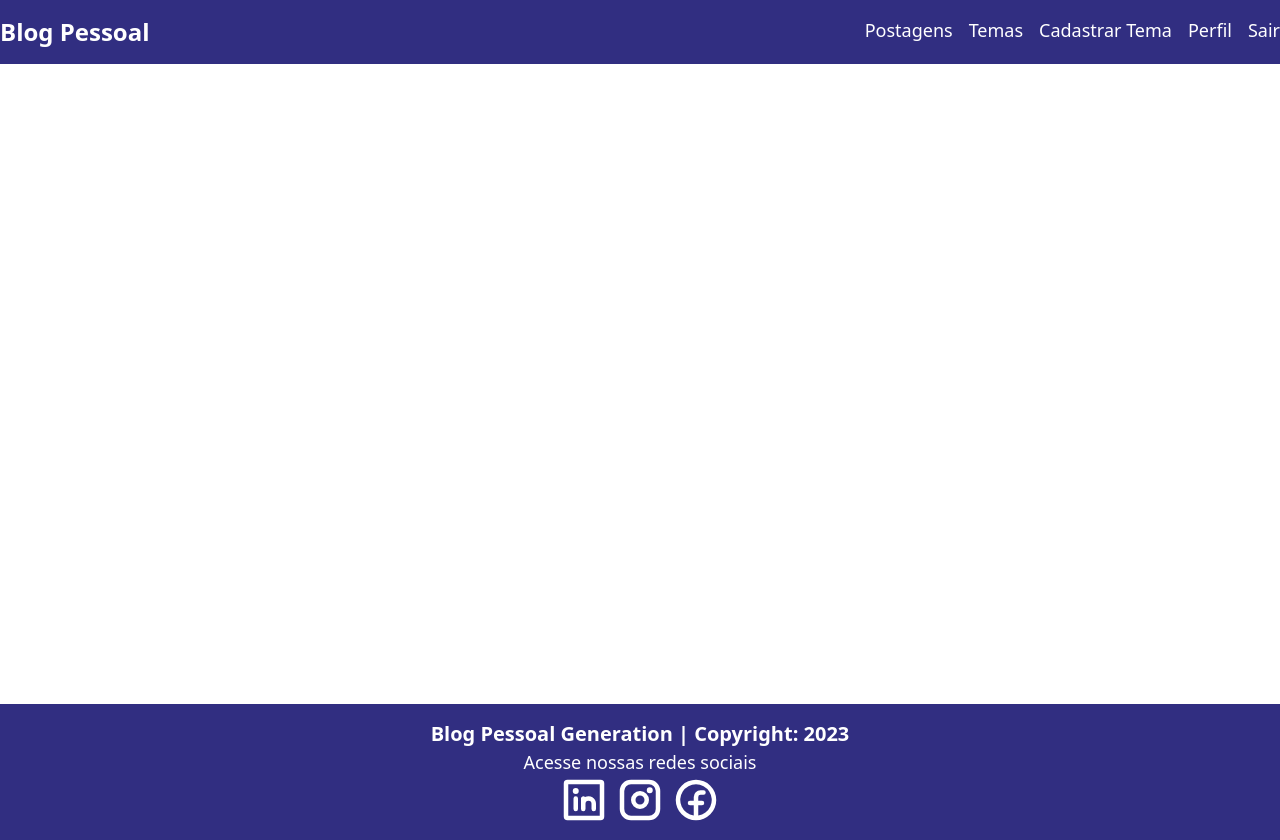
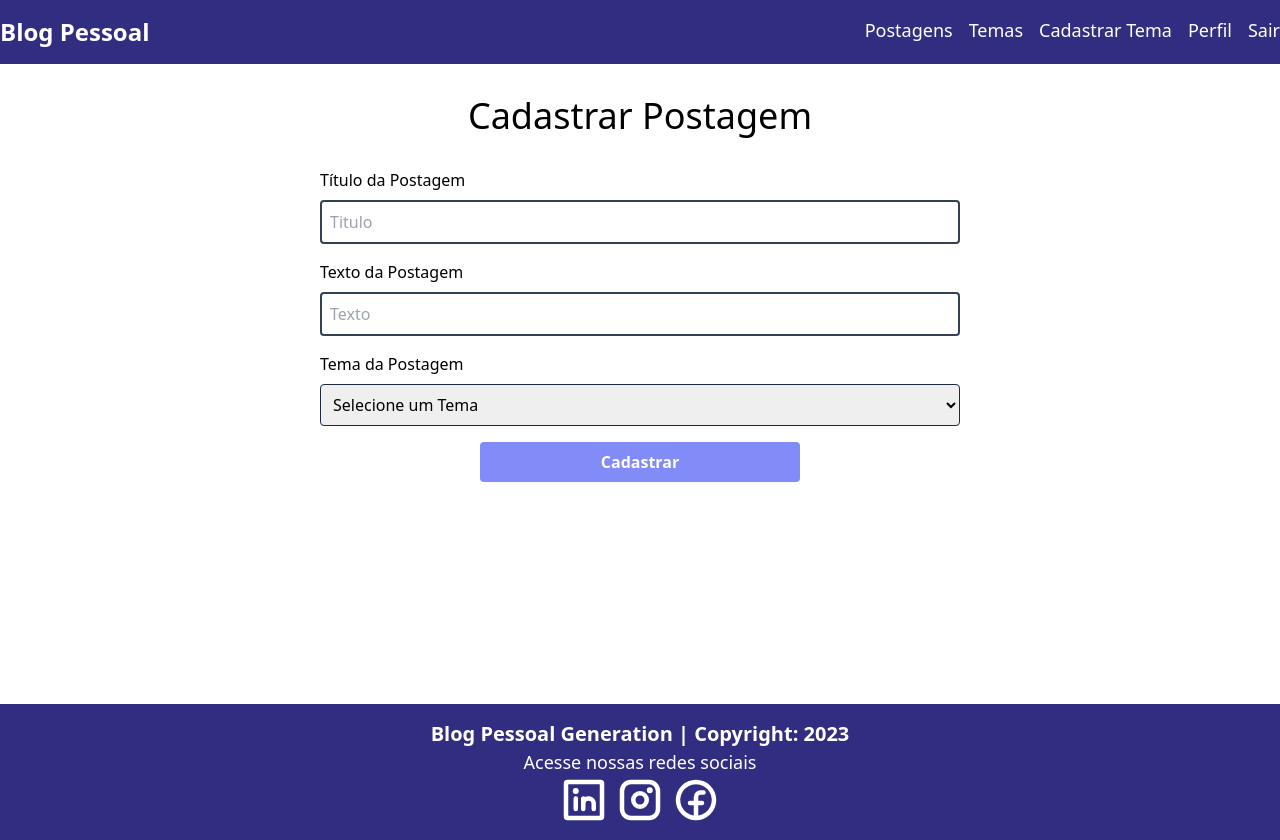
Before and after one commit to Yuri-stack/BlogPessoalReact_Fonte, a React (Vite) app: page /cadastroPostagem in a window 1280 px wide. Built offline with nearby package versions, Linux system fonts and the light colour scheme.

Commit message:
Feat.: Componente Adicionado

```diff
--- a/package.json
+++ b/package.json
@@ -15,7 +15,8 @@
     "react": "^18.2.0",
     "react-dom": "^18.2.0",
     "react-loader-spinner": "^5.4.5",
-    "react-router-dom": "6.10.0"
+    "react-router-dom": "6.10.0",
+    "reactjs-popup": "^2.0.5"
   },
   "devDependencies": {
     "@types/react": "^18.2.15",
--- a/src/App.tsx
+++ b/src/App.tsx
@@ -10,6 +10,7 @@
 import FormularioTema from './components/temas/formularioTema/FormularioTema';
 import DeletarTema from './components/temas/deletarTema/DeletarTema';
 import ListaPostagens from './components/postagens/listaPostagens/ListaPostagens';
+import FormularioPostagem from './components/postagens/formularioPostagem/FormularioPostagem';
 
 function App() {
     return (
@@ -27,6 +28,8 @@
                         <Route path="/editarTema/:id" element={<FormularioTema />} />
                         <Route path="/deletarTema/:id" element={<DeletarTema />} />
                         <Route path="/postagens" element={<ListaPostagens />} />
+                        <Route path="/cadastroPostagem" element={<FormularioPostagem />} />
+                        <Route path="/editarPostagem/:id" element={<FormularioPostagem />} />
                     </Routes>
                 </div>
                 <Footer />
--- /dev/null
+++ b/src/components/postagens/formularioPostagem/FormularioPostagem.tsx
@@ -0,0 +1,50 @@
+function FormularioPostagem() {
+    return (
+        <div className="container flex flex-col mx-auto items-center">
+            <h1 className="text-4xl text-center my-8">Cadastrar Postagem</h1>
+
+            <form className="flex flex-col w-1/2 gap-4">
+                <div className="flex flex-col gap-2">
+                    <label htmlFor="titulo">Título da Postagem</label>
+                    <input
+                        type="text"
+                        placeholder="Titulo"
+                        name="titulo"
+                        required
+                        className="border-2 border-slate-700 rounded p-2"
+                    />
+                </div>
+                <div className="flex flex-col gap-2">
+                    <label htmlFor="titulo">Texto da Postagem</label>
+                    <input
+                        type="text"
+                        placeholder="Texto"
+                        name="texto"
+                        required
+                        className="border-2 border-slate-700 rounded p-2"
+                    />
+                </div>
+                <div className="flex flex-col gap-2">
+                    <p>Tema da Postagem</p>
+                    <select name="tema" id="tema" className='border p-2 border-slate-800 rounded' >
+                        <option value="" selected disabled>Selecione um Tema</option>
+
+                        <>
+                            <option>tema1</option>
+                        </>
+
+                    </select>
+                </div>
+                <button
+                    type='submit'
+                        className='rounded disabled:bg-slate-200 bg-indigo-400
+                            hover:bg-indigo-800 text-white font-bold w-1/2 mx-auto block py-2'
+                >
+                    Cadastrar
+                </button>
+            </form>
+        </div>
+    );
+}
+
+export default FormularioPostagem;
--- /dev/null
+++ b/src/components/postagens/modalPostagem/ModalPostagem.css
@@ -0,0 +1,4 @@
+.popup-content {
+    border-radius: 1rem;
+    padding-bottom: 2rem;
+}
--- /dev/null
+++ b/src/components/postagens/modalPostagem/ModalPostagem.tsx
@@ -0,0 +1,25 @@
+import Popup from 'reactjs-popup';
+import FormularioPostagem from '../formularioPostagem/FormularioPostagem';
+
+import 'reactjs-popup/dist/index.css';
+import './ModalPostagem.css'
+
+function ModalPostagem() {
+    return (
+        <>
+            <Popup
+                trigger={
+                    <button
+                        className='border rounded px-4 py-2 hover:bg-white hover:text-indigo-800'>
+                        Nova Postagem
+                    </button>
+                }
+                modal
+            >
+                <FormularioPostagem />
+            </Popup>
+        </>
+    );
+}
+
+export default ModalPostagem;
--- a/src/pages/home/Home.tsx
+++ b/src/pages/home/Home.tsx
@@ -1,4 +1,5 @@
 import ListaPostagens from "../../components/postagens/listaPostagens/ListaPostagens"
+import ModalPostagem from "../../components/postagens/modalPostagem/ModalPostagem"
 
 function Home() {
     return (
@@ -14,8 +15,8 @@
                         </p>
 
                         <div className="flex justify-around gap-4">
-                            <div className='rounded text-white border-white border-solid border-2 py-2 px-4'>
-                                Nova Postagem
+                            <div className="flex justify-around gap-4">
+                                <ModalPostagem />
                             </div>
                         </div>
                     </div>
```
Also changed, not shown: 1 other file (tests, documents, lock files or other folders).
